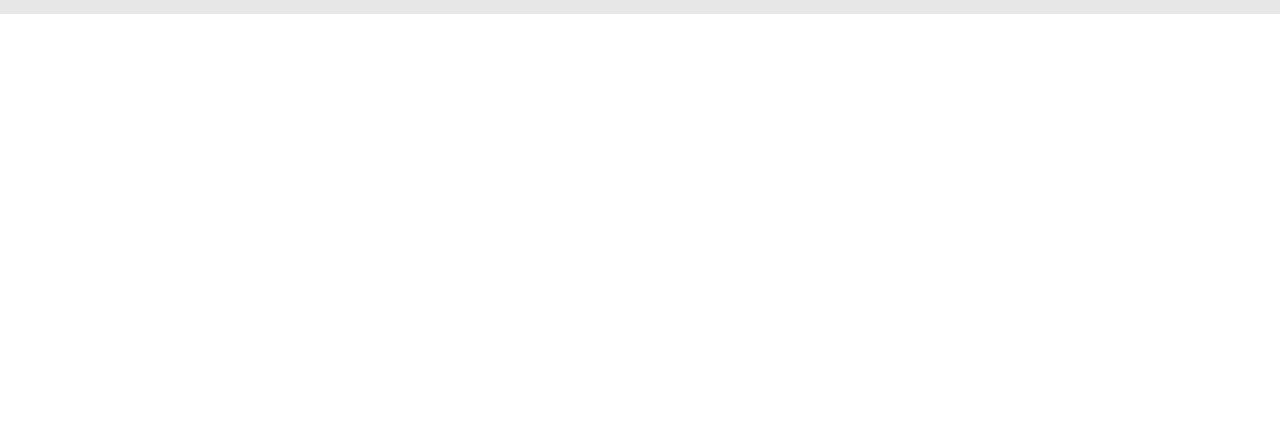
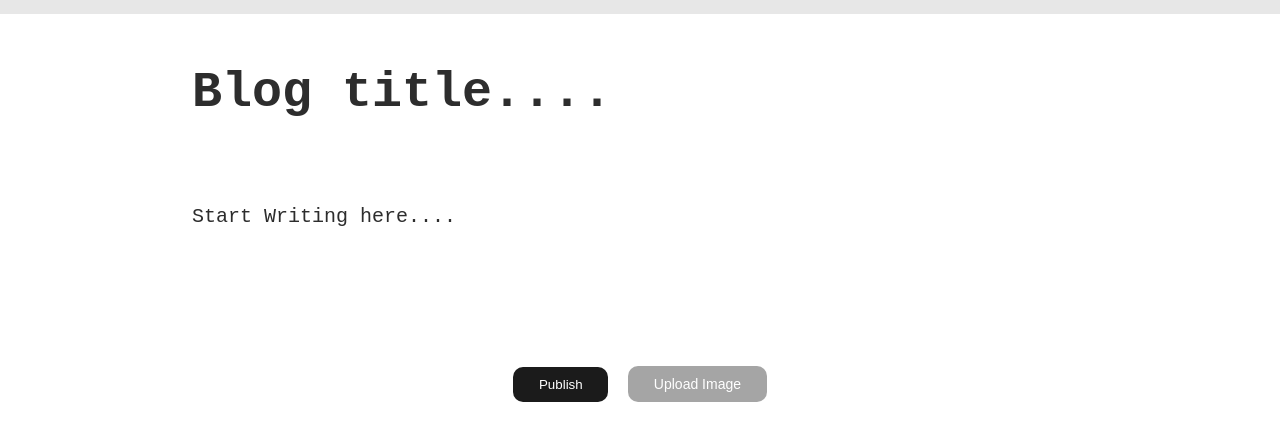
Before and after one commit to ImeshaDilshani/CAMPUS-CODER-PROJECT-Blog-Site, a website: page public/uploads/editor.html in a window 1280 px wide. Shown: the part 386-826 px from the top of the page. Before the commit the page ends 800 px from the top, so only its background shows below. Drawn offline with Linux system fonts and the light colour scheme; files that its build step writes are made by us from their sources; files whose address does not match are found by name.

Commit message:
editor page done

```diff
--- a/public/css/editor.css
+++ b/public/css/editor.css
@@ -19,3 +19,67 @@
     align-items: center;
     cursor: pointer;
 }
+.blog{
+    width: 70vw;
+    min-width: 400px;
+    height: 100px;
+    display: block;
+    margin: auto;
+    padding: 50px 0;
+}
+textarea ::-webkit-scrollbar{
+    width: 10px;
+}
+textarea ::-webkit-scorebar-thumb{
+    background: rgba(0, 0, 0, 0.1);
+    border-radius: 10px;
+}
+.title,
+.article{
+    width: 100%;
+    min-height: 100px;
+    height: auto;
+    outline: none;
+    font-size: 50px;
+    font-weight: 600;
+    color: #2d2d2d;
+    resize: none;
+    border: none;
+    border-radius: 10px;
+}
+.title::placeholder,
+.article::placeholder{
+    color: #2d2d2d;
+}
+.article{
+    height: 500px;
+    font-size: 20px;
+    margin-top: 20px;
+    line-height: 30px;
+    font-weight: 500;
+    padding-bottom: 100px;
+    white-space: pre-wrap;
+}
+.blog-options{
+    position:fixed;
+    bottom: 0;
+    left: 0;
+    width: 100%;
+    height: 60px;
+    background: #fff;
+    z-index: 9;
+    display: flex;
+    justify-content: center;
+    align-items: center;
+}
+.btn{
+    border: none;
+    outline: none;
+    cursor: pointer;
+}
+.btn.grey{
+    background: #a5a5a5;
+    color: #fff;
+    margin-left: 20px;
+    font-size: 14px;
+}
--- a/public/uploads/editor.html
+++ b/public/uploads/editor.html
@@ -14,5 +14,14 @@
             <img src="images/logo.png" alt="banner">
         </label>
     </div>
+    <div class="blog">
+        <textarea type="text" class="title" placeholder="Blog title...."></textarea>
+        <textarea type="text" class="article" placeholder="Start Writing here...."></textarea>
+    </div>
+    <div class="blog-options">
+        <button class="btn dark publish-btn">Publish</button>
+        <input type="file" accept="image/*" id="image-upload" hidden>
+        <label for="image-upload" class="btn grey upload-btn">Upload Image</label>
+    </div>
 </body>
 </html>
--- a/server.js
+++ b/server.js
@@ -1,5 +1,6 @@
 const express = require('express');
 const path = require('path');
+
 
 let initial_path = path.join(__dirname, 'public');
 
```
